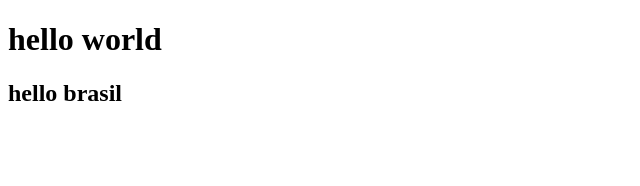
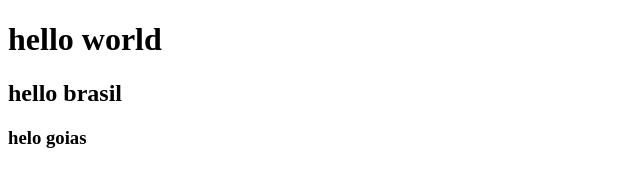
Before and after one commit to igor7x7/aprendendo, a plain HTML site: page index.html in a window 1280 px wide. Shown: the whole page, without its empty margins (0-640 px from the left). Drawn offline with Linux system fonts and the light colour scheme.

Commit message:
add o estado

```diff
--- a/index.html
+++ b/index.html
@@ -9,5 +9,6 @@
   <body>
     <h1>hello world</h1>
     <h2>hello brasil</h2>
+    <h3>helo goias</h3>
   </body>
 </html>
```
